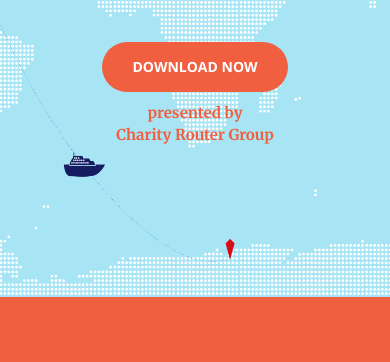
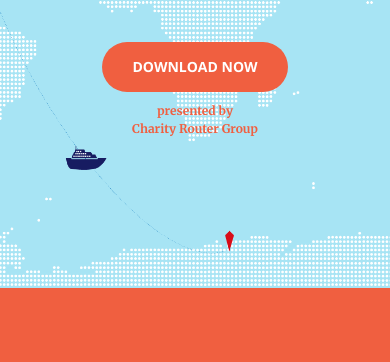
Before and after one commit to charityrouter/charityrouter.github.io, a plain HTML site: page index.html in a window 390 px wide. Shown: the part 234-596 px from the top of the page. Drawn offline with nearby package versions, Linux system fonts and the light colour scheme.

Commit message:
Responsive Design for mobile

```diff
--- a/css/creative.css
+++ b/css/creative.css
@@ -211,6 +211,11 @@ header .header-content .header-content-inner p {
     color: #f05f40;
 }
 
+header .header-content .header-content-inner p.presentedBy {
+        font-size: 12px;
+	    font-weight: bold;
+    }
+
 @media(min-width:768px) {
     header {
         min-height: 100%;
@@ -237,6 +242,11 @@ header .header-content .header-content-inner p {
         max-width: 80%;
         font-size: 25px;
         font-family: 'Open Sans','Helvetica Neue',Arial,sans-serif;
+    }
+
+	header .header-content .header-content-inner p.presentedBy {
+        font-size: 15px;
+	    font-weight: bold;
     }
 }
 
--- a/index.html
+++ b/index.html
@@ -99,8 +99,8 @@
                 <hr>
                 <p>New way to spread love</p>
                 <a href="#" class="btn btn-primary btn-xl page-scroll">Download Now</a>
-				<p style="font-size: 15px;margin-top: 10px;font-weight: bold;margin-bottom: 0px;">presented by</p>
-				<p style="font-size: 15px;font-weight: bold;">Charity Router Group</p>
+				<p class="presentedBy" style="margin-top: 10px;margin-bottom: 0px;" >presented by</p>
+				<p class="presentedBy">Charity Router Group</p>
             </div>
         </div>
     </header>
```
